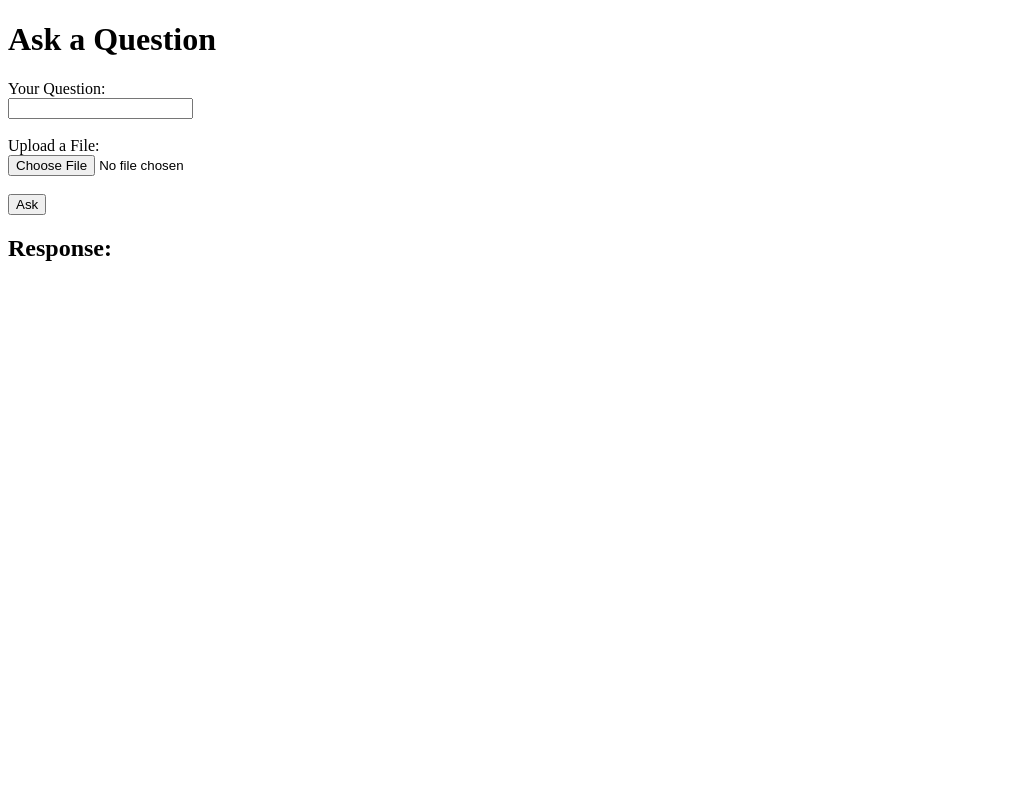
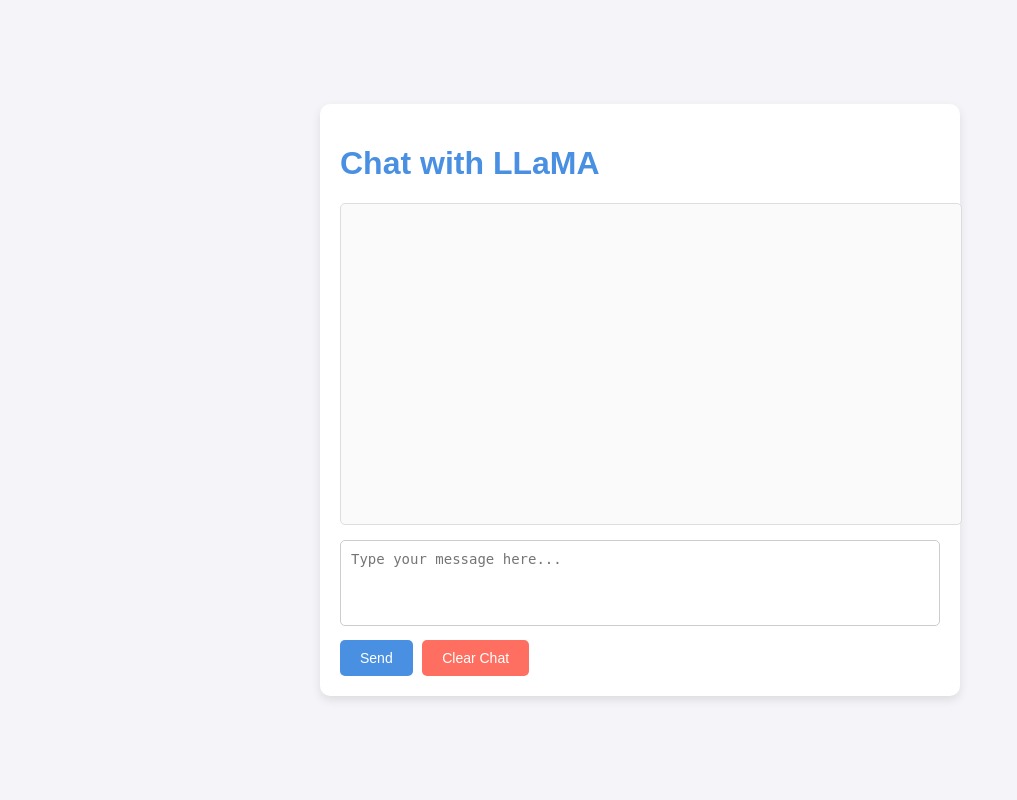
Before and after one commit to Lekha-Champaneria/LegalGenie, a Flask app: page / in a window 1280 px wide. Shown: the whole page, without its empty margins (0-1017 px from the left). Run offline with Flask 3, Linux system fonts and the light colour scheme.

Commit message:
ui and pervious chat updated
decent ui and previous chat  remembered

```diff
--- a/app.py
+++ b/app.py
@@ -1,80 +1,57 @@
 from flask import Flask, render_template, request
-import os
-import PyPDF2  # Library for PDF handling
-import requests  # For querying the Llama model
-from transformers import AutoTokenizer  # Import the tokenizer
+import requests
+import json
 
 app = Flask(__name__)
 
-# Create a directory for uploads if it doesn't exist
-UPLOAD_FOLDER = 'uploads'
-os.makedirs(UPLOAD_FOLDER, exist_ok=True)
-
-# Load the tokenizer
-tokenizer = AutoTokenizer.from_pretrained("bert-base-uncased")  # Change this to the tokenizer you need
-
-# Function to extract text from a PDF file
-def extract_text_from_pdf(file_path):
-    text = ""
-    with open(file_path, 'rb') as file:
-        reader = PyPDF2.PdfReader(file)
-        for page in reader.pages:
-            text += page.extract_text() or ""  # Handle cases where text might not be extracted
-    return text
-
-# Function to tokenize text
-def tokenize_text(text):
-    tokens = tokenizer.encode(text, add_special_tokens=True)  # Tokenize the text
-    return tokens[:2048]  # Truncate to the first 512 tokens
-
-# Function to query the Llama model
-def query_llama_model(tokenized_content, question):
-    url = 'http://localhost:11434/api/generate'  # Ensure this is the correct endpoint
-    payload = {
-        'model': 'llama3.2:3b',  # Specify the model you want to use
-        'context': tokenized_content,  # Send the tokenized content (array of integers)
-        'question': question
-    }
-    response = requests.post(url, json=payload)
-
-    # Print the raw response for debugging
-    print("Response Status Code:", response.status_code)
-    print("Response Content:", response.text)  # Print full response content for debugging
-
-    if response.status_code == 200:
-        try:
-            return response.json().get('answer', 'No answer returned.')
-        except ValueError:
-            return 'Error: Could not decode JSON response. Response content: ' + response.text
-    else:
-        return f'Error querying the model: {response.status_code}'
+# Store the conversation history
+chat_history = []
 
 @app.route('/', methods=['GET', 'POST'])
 def index():
-    answer = ""
+    global chat_history
+
+    model_response = ""  # Initialize model_response
+
     if request.method == 'POST':
-        question = request.form.get('question')
-        file = request.files.get('file')
+        if 'clear_chat' in request.form:  # Check if the clear chat button was pressed
+            chat_history = []  # Clear chat history
+            model_response = "Chat cleared."
+            return render_template('index.html', answer=model_response, chat_history=chat_history)
 
-        if file:
-            file_path = os.path.join(UPLOAD_FOLDER, file.filename)
-            file.save(file_path)
-            answer += f"File '{file.filename}' uploaded successfully.<br>"
+        user_input = request.form['user_input']
+        chat_history.append(f"You: {user_input}")
 
-            # Extract text from the uploaded file
-            if file.filename.endswith('.pdf'):
-                file_content = extract_text_from_pdf(file_path)
-                # Tokenize the extracted text
-                tokenized_content = tokenize_text(file_content)
-            else:
-                answer += "Unsupported file format.<br>"
-                return render_template('index.html', answer=answer)
+        # Prepare the prompt with history
+        full_prompt = "\n".join(chat_history)
+        try:
+            response = requests.post("http://localhost:11434/api/generate", json={"model": "llama3.2", "prompt": full_prompt})
 
-            # Query the LLaMA model with the tokenized content and question
-            model_answer = query_llama_model(tokenized_content, question)
-            answer += f"Model response: {model_answer}"
+            # Process each line of the response separately
+            response_lines = response.content.splitlines()
 
-    return render_template('index.html', answer=answer)
+            for line in response_lines:
+                # Parse each line as a JSON object
+                response_data = json.loads(line.decode('utf-8'))
+                model_response_part = response_data.get("response", "")
+
+                if model_response_part:
+                    model_response += model_response_part
+
+            # Append the model's response to the chat history
+            chat_history.append(f"LLaMA: {model_response}")
+
+        except json.decoder.JSONDecodeError as e:
+            model_response = f"Error decoding response: {str(e)}"
+            chat_history.append(f"LLaMA: {model_response}")
+
+        except requests.exceptions.RequestException as e:
+            model_response = f"Error reaching the model: {str(e)}"
+            chat_history.append(f"LLaMA: {model_response}")
+
+        return render_template('index.html', answer=model_response, chat_history=chat_history)
+
+    return render_template('index.html', answer="", chat_history=chat_history)
 
 if __name__ == '__main__':
     app.run(debug=True)
--- a/templates/index.html
+++ b/templates/index.html
@@ -3,20 +3,107 @@
 <head>
     <meta charset="UTF-8">
     <meta name="viewport" content="width=device-width, initial-scale=1.0">
-    <title>Question Bot</title>
+    <title>Chat with LLaMA</title>
+    <style>
+        body {
+            font-family: Arial, sans-serif;
+            background-color: #f4f4f9;
+            color: #333;
+            margin: 0;
+            padding: 0;
+            display: flex;
+            justify-content: center;
+            align-items: center;
+            height: 100vh;
+        }
+
+        h1 {
+            color: #4A90E2;
+        }
+
+        .container {
+            background-color: #fff;
+            padding: 20px;
+            border-radius: 10px;
+            box-shadow: 0 4px 10px rgba(0, 0, 0, 0.1);
+            width: 100%;
+            max-width: 600px;
+        }
+
+        .chat-box {
+            border: 1px solid #ddd;
+            padding: 10px;
+            width: 100%;
+            height: 300px;
+            overflow-y: auto;
+            background-color: #fafafa;
+            border-radius: 5px;
+            margin-bottom: 15px;
+        }
+
+        .chat-box p {
+            margin: 5px 0;
+            padding: 8px 10px;
+            background-color: #e9effe;
+            border-radius: 15px;
+            max-width: 80%;
+        }
+
+        .chat-box p:nth-child(odd) {
+            background-color: #4A90E2;
+            color: white;
+            text-align: right;
+        }
+
+        textarea {
+            width: calc(100% - 22px);
+            padding: 10px;
+            border-radius: 5px;
+            border: 1px solid #ccc;
+            font-size: 14px;
+            resize: none;
+        }
+
+        input[type="submit"], button {
+            background-color: #4A90E2;
+            color: white;
+            border: none;
+            padding: 10px 20px;
+            border-radius: 5px;
+            cursor: pointer;
+            font-size: 14px;
+            margin-top: 10px;
+            margin-right: 5px;
+        }
+
+        input[type="submit"]:hover, button:hover {
+            background-color: #357ABD;
+        }
+
+        button {
+            background-color: #FF6F61;
+        }
+
+        button:hover {
+            background-color: #E45A4F;
+        }
+    </style>
 </head>
 <body>
-    <h1>Ask a Question</h1>
-    <form method="POST" enctype="multipart/form-data">
-        <label for="question">Your Question:</label><br>
-        <input type="text" id="question" name="question" required><br><br>
+    <div class="container">
+        <h1>Chat with LLaMA</h1>
 
-        <label for="file">Upload a File:</label><br>
-        <input type="file" id="file" name="file"><br><br>
+        <div class="chat-box">
+            {% for message in chat_history %}
+            <p>{{ message }}</p>
+            {% endfor %}
+        </div>
 
-        <input type="submit" value="Ask">
-    </form>
-    <h2>Response:</h2>
-    <p>{{ answer|safe }}</p>
+        <form method="POST" action="/">
+            <textarea name="user_input" rows="4" placeholder="Type your message here..."></textarea><br>
+            <input type="submit" value="Send">
+            <button type="submit" name="clear_chat">Clear Chat</button>
+        </form>
+    </div>
 </body>
 </html>
```
